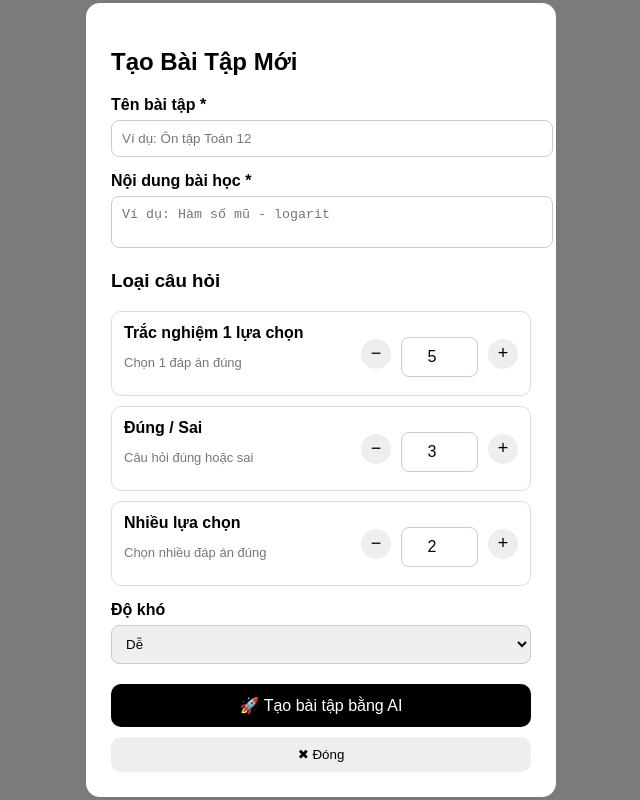
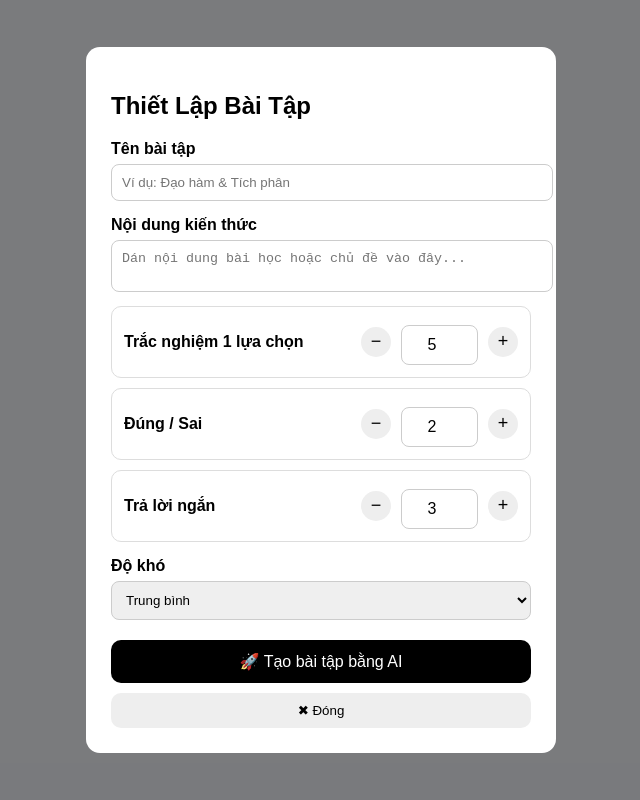
Before and after one commit to ankhanhAI/taoBaiTap, a website: page views/index.html in a window 1280 px wide. Both pictures are taken after a click on the button "+ Tạo Bài Tập Mới". Shown: the whole page, without its empty margins (319-959 px from the left). Drawn offline with Linux system fonts and the light colour scheme.

Commit message:
Update index.html

```diff
--- a/views/index.html
+++ b/views/index.html
@@ -2,66 +2,70 @@
 <html lang="vi">
 <head>
   <meta charset="UTF-8">
-  <title>Q-GEN AI</title>
+  <meta name="viewport" content="width=device-width, initial-scale=1.0">
+  <title>Q-GEN AI - Tạo Bài Tập Smart</title>
   <link rel="stylesheet" href="/style.css">
+  <style>
+    /* Loading Spinner */
+    .loader {
+      width: 18px;
+      height: 18px;
+      border: 2px solid rgba(255, 255, 255, 0.3);
+      border-radius: 50%;
+      border-top-color: #fff;
+      animation: spin 0.8s linear infinite;
+      display: inline-block;
+      vertical-align: middle;
+      margin-right: 10px;
+    }
+    @keyframes spin { to { transform: rotate(360deg); } }
+
+    .loading-text { animation: pulse 1.5s infinite; }
+    @keyframes pulse { 0%, 100% { opacity: 1; } 50% { opacity: 0.6; } }
+
+    button:disabled { background-color: #94a3b8 !important; cursor: not-allowed; }
+  </style>
 </head>
 <body>
 
-  <!-- TRANG CHÍNH -->
   <div class="home" id="home">
     <h1>Q-GEN AI</h1>
     <p>Người bạn ôn tập số của học sinh THPT</p>
-    <button onclick="openForm()">+ Tạo Bài Tập Mới</button>
+    <button class="btn-main" onclick="openForm()">+ Tạo Bài Tập Mới</button>
   </div>
 
-  <!-- FORM -->
-  <div class="overlay" id="form">
+  <div class="overlay" id="form" style="display:none;">
     <div class="wrapper">
-      <h2>Tạo Bài Tập Mới</h2>
+      <h2>Thiết Lập Bài Tập</h2>
+      <label>Tên bài tập</label>
+      <input type="text" id="title" placeholder="Ví dụ: Đạo hàm & Tích phân">
 
-      <label>Tên bài tập *</label>
-      <input type="text" id="title" placeholder="Ví dụ: Ôn tập Toán 12">
+      <label>Nội dung kiến thức</label>
+      <textarea id="content" placeholder="Dán nội dung bài học hoặc chủ đề vào đây..."></textarea>
 
-      <label>Nội dung bài học *</label>
-      <textarea id="content" placeholder="Ví dụ: Hàm số mũ - logarit"></textarea>
-
-      <h3>Loại câu hỏi</h3>
-
-      <!-- TRẮC NGHIỆM 1 -->
       <div class="card">
-        <div>
-          <strong>Trắc nghiệm 1 lựa chọn</strong>
-          <p>Chọn 1 đáp án đúng</p>
-        </div>
+        <strong>Trắc nghiệm 1 lựa chọn</strong>
         <div class="counter">
           <button onclick="change('single', -1)">−</button>
-          <input id="single" type="number" value="5" min="0">
+          <input id="single" type="number" value="5">
           <button onclick="change('single', 1)">+</button>
         </div>
       </div>
 
-      <!-- ĐÚNG / SAI -->
       <div class="card">
-        <div>
-          <strong>Đúng / Sai</strong>
-          <p>Câu hỏi đúng hoặc sai</p>
-        </div>
+        <strong>Đúng / Sai</strong>
         <div class="counter">
           <button onclick="change('tf', -1)">−</button>
-          <input id="tf" type="number" value="3" min="0">
+          <input id="tf" type="number" value="2">
           <button onclick="change('tf', 1)">+</button>
         </div>
       </div>
 
-      <!-- NHIỀU LỰA CHỌN -->
       <div class="card">
-        <div>
-          <strong>Nhiều lựa chọn</strong>
-          <p>Chọn nhiều đáp án đúng</p>
-        </div>
+        <strong>Trả lời ngắn</strong>
         <div class="counter">
           <button onclick="change('multi', -1)">−</button>
-          <input id="multi" type="number" value="2" min="0">
+          <input id="multi" type="number" value="3">
           <button onclick="change('multi', 1)">+</button>
         </div>
       </div>
@@ -69,14 +73,13 @@
       <label>Độ khó</label>
       <select id="level">
         <option>Dễ</option>
-        <option>Trung bình</option>
+        <option selected>Trung bình</option>
         <option>Khó</option>
       </select>
 
-      <button class="submit" onclick="submitForm()">
+      <button id="submitBtn" class="submit" onclick="submitForm()">
         🚀 Tạo bài tập bằng AI
       </button>
-
       <button class="close" onclick="closeForm()">✖ Đóng</button>
     </div>
   </div>
```
